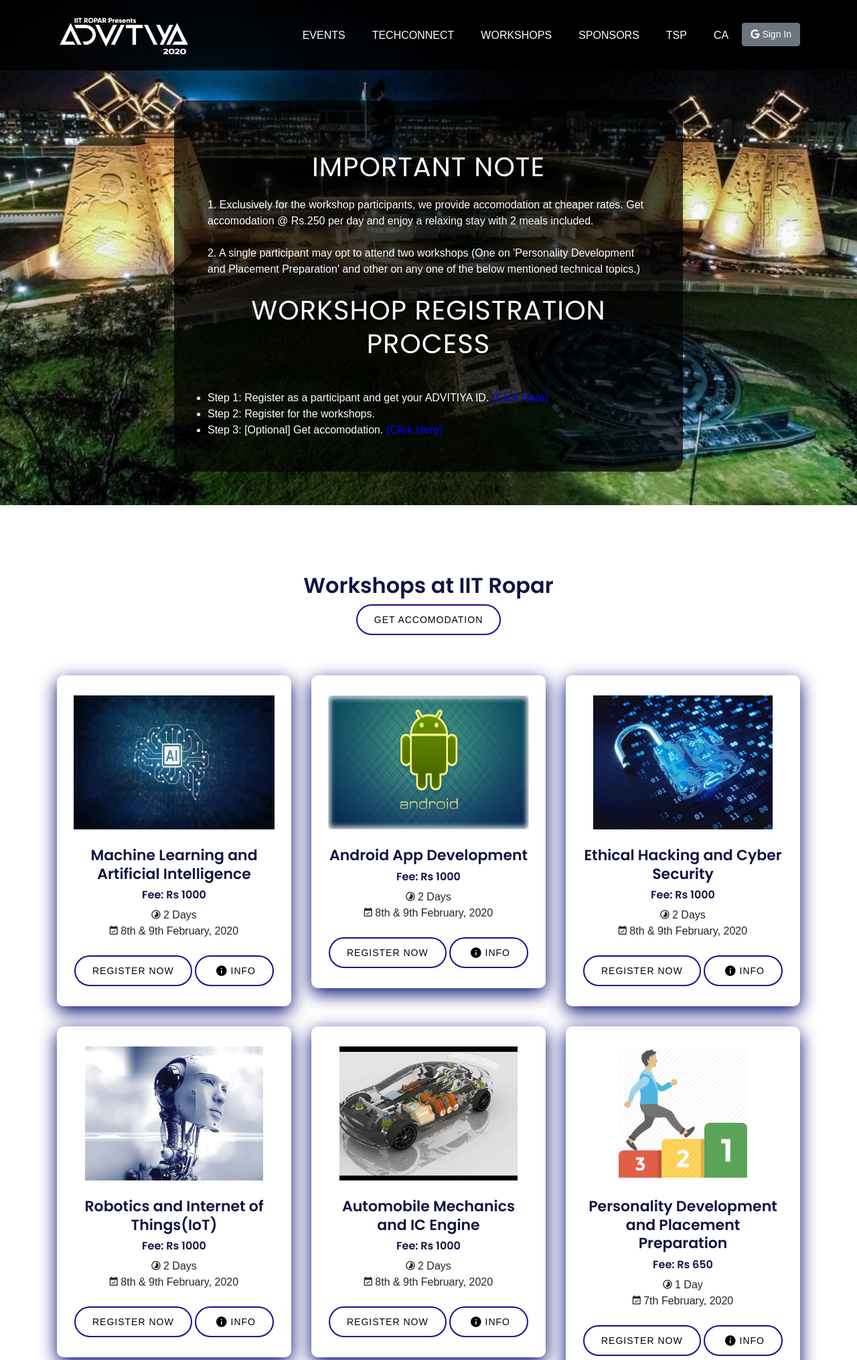
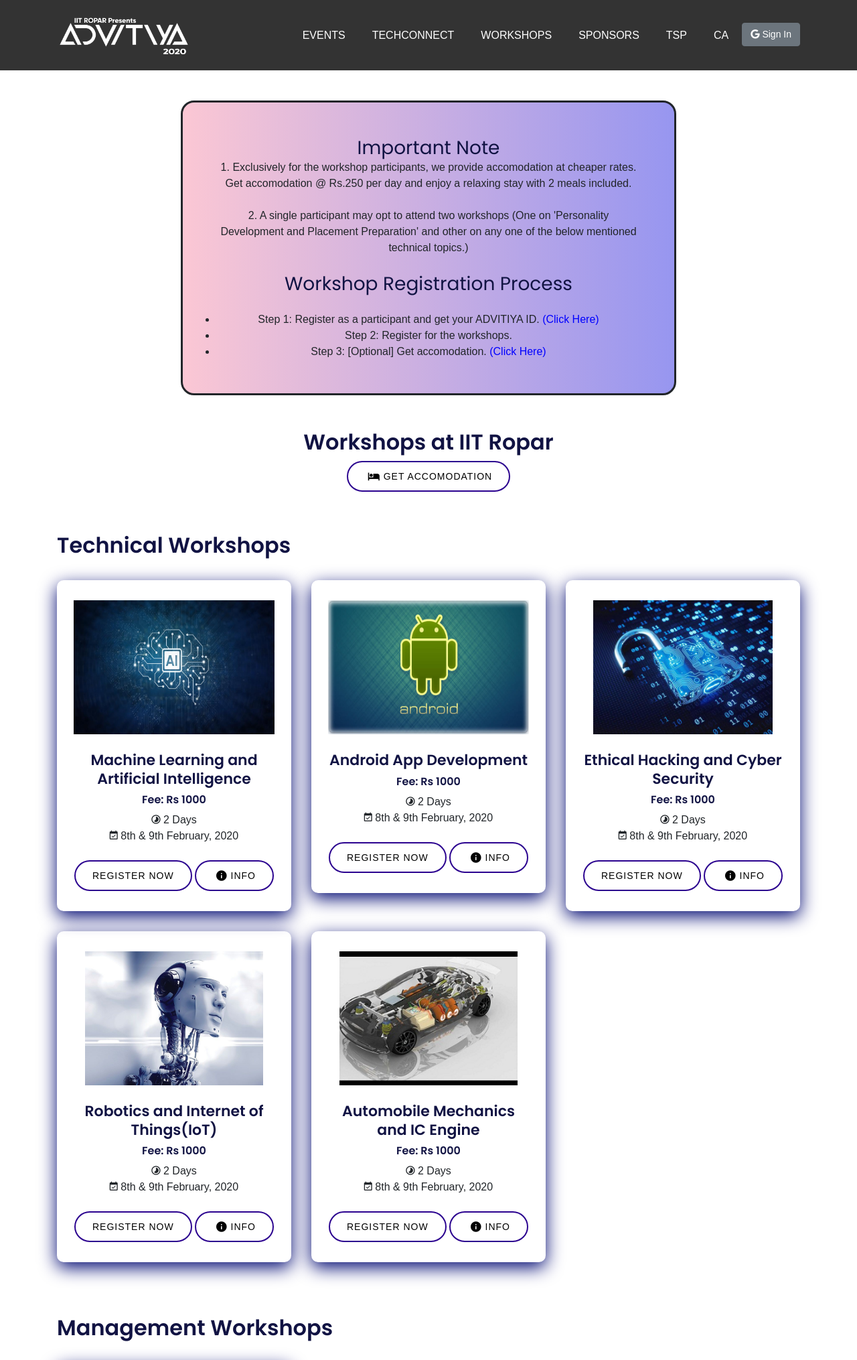
Before and after one commit to software-community/Advitiya-20, a Django app: page /workshop/ in a window 1280 px wide. Shown: the top 2030 px of the page at 67% size. Run offline with Django 3.2, Linux system fonts and the light colour scheme; data comes from the database, SQL or seed files in the repository; both versions use the stored data as it was after the commit; parts of the project's set-up code (start-up, migrations or seed data) failed here and were passed over; some libraries are stand-ins or nearby versions.

Commit message:
Add workshop type

```diff
--- a/ca/templates/ca/index.html
+++ b/ca/templates/ca/index.html
@@ -4,7 +4,7 @@
 {% block body %}
 
 <div class="ftco-blocks-cover-1">
-    <div class="ftco-cover-1 main-back overlay">
+    <div class="ftco-cover-1 overlay" style="background-image:url({% static 'ca/img/1130.jpeg' %})">
         <div class="container">
             <div class="row align-items-center justify-content-center">
                 <div class="col-lg-6 text-center">
--- a/main_page/accomodation_views.py
+++ b/main_page/accomodation_views.py
@@ -36,11 +36,14 @@ def workshop_accomodation(request):
     # Previous Payments
     previous_accomodation = None
     try:
-        previous_accomodation= WorkshopAccomodation.objects.get(participant=participant)
+        previous_accomodation = WorkshopAccomodation.objects.get(participant=participant)
         if previous_accomodation.transaction_id != 'none' and previous_accomodation.transaction_id != '0':
             return render(request, 'main_page/show_info.html',{
                 'message': '''You have already opted and paid for accomodation !!'''
             })
+        else:
+            previous_accomodation.delete()
+            previous_accomodation = None
     except:
         pass
 
--- a/main_page/models.py
+++ b/main_page/models.py
@@ -116,6 +116,13 @@ class Workshop(models.Model):
         upload_to=get_file_path, null=True, blank=True)
     fees = models.IntegerField(default = 1000)
     rulebook = models.URLField(blank=True)
+    at_sudhir = models.BooleanField(default=False)
+
+    WORKSHOP_CHOCIES = (
+        ('t', 'Technical'),
+        ('m', 'Management'),
+    )
+    workshop_type = models.CharField(max_length=2, choices=WORKSHOP_CHOCIES)
 
     def __str__(self):
         return self.name.__str__()
--- a/main_page/templates/main_page/workshop.html
+++ b/main_page/templates/main_page/workshop.html
@@ -3,21 +3,31 @@
 
 {% block body %}
 
-<section class="about-us-countdown-area section-padding-100-0" style="background-image:url({% static 'main_page/img/bg-img/college_bg.jpg' %}); background-repeat:
-    no-repeat; background-size: cover;" id="about">
+<!-- Breadcrumb Area End -->
+
+<!-- What We offer Area Start -->
+<section class="what-we-offer-area section-padding-100-70">
     <div class="container">
-        <div class="row align-items-center">
-            <!-- About Content -->
-            <div class="col-md-8 mx-auto" style="background-color: rgba(0, 0, 0, 0.7); margin-top: 50px;
-             margin-bottom: 50px; border-radius: 20px; padding: 50px;">
-                <br>
-                <div class="about-content-text" style="color: white;">
+        <div class="row">
+            <!-- Heading -->
+            <div class="col-12">
+                <div class="section-heading-3 text-center wow fadeInUp" data-wow-delay="300ms">
+                    <div class="col-md-8 mx-auto" style="margin-top: 50px;
+                        margin-bottom: 50px; border-radius: 20px; border-style: solid; padding: 50px;
+                        background: #9796f0;  /* fallback for old browsers */
+background: -webkit-linear-gradient(to right, #fbc7d4, #9796f0);  /* Chrome 10-25, Safari 5.1-6 */
+background: linear-gradient(to right, #fbc7d4, #9796f0); /* W3C, IE 10+/ Edge, Firefox 16+, Chrome 26+, Opera 12+, Safari 7+ */
+">
+                        <div class="about-content-text">
                             <h3>Important Note</h3>
                             <ul>
-                        <li>1. Exclusively for the workshop participants, we provide accomodation at cheaper rates.
-                            Get accomodation @ Rs.250 per day and enjoy a relaxing stay with 2 meals included.</li>
+                                <li>1. Exclusively for the workshop participants, we provide accomodation at cheaper
+                                    rates.
+                                    Get accomodation @ Rs.250 per day and enjoy a relaxing stay with 2 meals included.
+                                </li>
                                 <br>
-                        <li>2. A single participant may opt to attend two workshops (One on 'Personality Development and
+                                <li>2. A single participant may opt to attend two workshops (One on 'Personality
+                                    Development and
                                     Placement
                                     Preparation' and other on any one of the below mentioned technical topics.)</li>
 
@@ -35,35 +45,28 @@
                                     Step 2: Register for the workshops.
                                 </li>
                                 <li style="list-style-type:disc;">
-                            Step 3: [Optional] Get accomodation. <a href="{% url 'main_page:workshop_accomodation' %}"
-                                style="color: blue;">(Click Here)</a>
+                                    Step 3: [Optional] Get accomodation. <a
+                                        href="{% url 'main_page:workshop_accomodation' %}" style="color: blue;">(Click
+                                        Here)</a>
                                 </li>
                             </ul>
                         </div>
                     </div>
-        </div>
-    </div>
-</section>
-<!-- Breadcrumb Area End -->
-
-<!-- What We offer Area Start -->
-<section class="what-we-offer-area section-padding-100-70">
-    <div class="container">
-        <div class="row">
-            <!-- Heading -->
-            <div class="col-12">
-                <div class="section-heading-3 text-center wow fadeInUp" data-wow-delay="300ms">
                     <h2>Workshops at IIT Ropar</h2>
                     <a href="{% url 'main_page:workshop_accomodation'  %}" class="btn confer-btn-white"
                         style="border: 2px solid rgb(43, 2, 143); color: black;"
-                        onmouseover="this.style.color='#ffffff'" onmouseout="this.style.color='#000000'">Get
-                        Accomodation</a>
+                        onmouseover="this.style.color='#ffffff'" onmouseout="this.style.color='#000000'">
+                        <i class="zmdi zmdi-hotel zmdi-hc-lg"></i> Get Accomodation</a>
                 </div>
             </div>
         </div>
 
-        <div class="row">
+        <div class="row wow fadeInUp" data-wow-delay="0.3s">
+            <div class="col-md-12">
+                <h2>Technical Workshops</h2><br>
+            </div>
             {% for workshop in workshops %}
+            {% if workshop.workshop_type == "t" %}
             <!-- Single We Offer Area -->
             <div class="col-12 col-md-6 col-xl-4">
                 <div class="single-we-offer-content text-center wow fadeInUp" data-wow-delay="0.3s">
@@ -99,6 +102,53 @@
                 </div>
 
             </div>
+            {% endif %}
+            {% endfor %}
+        </div>
+
+        <div class="row wow fadeInUp" data-wow-delay="0.3s">
+            <div class="col-md-12">
+                <br><br>
+                <h2>Management Workshops</h2><br>
+            </div>
+            {% for workshop in workshops %}
+            {% if workshop.workshop_type == "m" %}
+            <!-- Single We Offer Area -->
+            <div class="col-12 col-md-6 col-xl-4">
+                <div class="single-we-offer-content text-center wow fadeInUp" data-wow-delay="0.3s">
+                    <!-- Icon -->
+                    <div class="single-blog-thumb">
+                        <center><a href="{% url 'main_page:workshop_register' workshop.id  %}">
+                                <img src="{{ workshop.image.url }}" style="height: 200px;" alt=""></a>
+                        </center>
+                    </div>
+                    <h5>{{workshop.name}}</h5>
+                    <h6>Fee: Rs {{ workshop.fees }}</h6>
+                    {% if workshop.name != "Personality Development and Placement Preparation" %}
+                    <div class="post-meta">
+                        <a class="post-date"><i class="zmdi zmdi-time-interval"></i> 2 Days</a><br>
+                        <a class="post-date"><i class="zmdi zmdi-calendar-check"></i> 8th & 9th February, 2020</a>
+                    </div>
+                    {% else %}
+                    <div class="post-meta">
+                        <a class="post-date"><i class="zmdi zmdi-time-interval"></i> 1 Day</a><br>
+                        <a class="post-date"><i class="zmdi zmdi-calendar-check"></i> 7th February, 2020</a>
+                    </div>
+                    {% endif %}
+                    <br>
+                    <a href="{% url 'main_page:workshop_register' workshop.id  %}" class="btn confer-btn-white"
+                        style="border: 2px solid rgb(43, 2, 143); color: black;"
+                        onmouseover="this.style.color='#ffffff'" onmouseout="this.style.color='#000000'">Register
+                        Now</a>
+                    <a href="{{ workshop.rulebook }}" class="btn confer-btn-white"
+                        style="border: 2px solid rgb(43, 2, 143); color: black;"
+                        onmouseover="this.style.color='#ffffff'" onmouseout="this.style.color='#000000'">
+                        <i class="zmdi zmdi-info zmdi-hc-lg"></i> info</a>
+
+                </div>
+
+            </div>
+            {% endif %}
             {% endfor %}
         </div>
     </div>
--- a/main_page/views.py
+++ b/main_page/views.py
@@ -366,7 +366,7 @@ def workshop_register(request, workshop_id):
     # Pay for the workshop
     purpose = "Registration Fee for the workshop on " + workshop.name + " at Advitiya 2020"
     response = workshop_payment_request(participant.name, str(workshop.fees), purpose,
-            request.user.email, str(participant.phone_number))
+            request.user.email, str(participant.phone_number), workshop.at_sudhir)
 
     if response['success']:
         url = response['payment_request']['longurl']
```
Also changed, not shown: main_page/admin.py (+12 -0 lines), main_page/methods.py (+7 -3 lines), ca/static/ca/img/1130.jpeg (added), db.sqlite3, main_page/migrations/0021_workshop_workshop_type.py (added), main_page/migrations/0022_auto_20191227_0721.py (added). Lines whose indentation alone changed are shown as unchanged.
